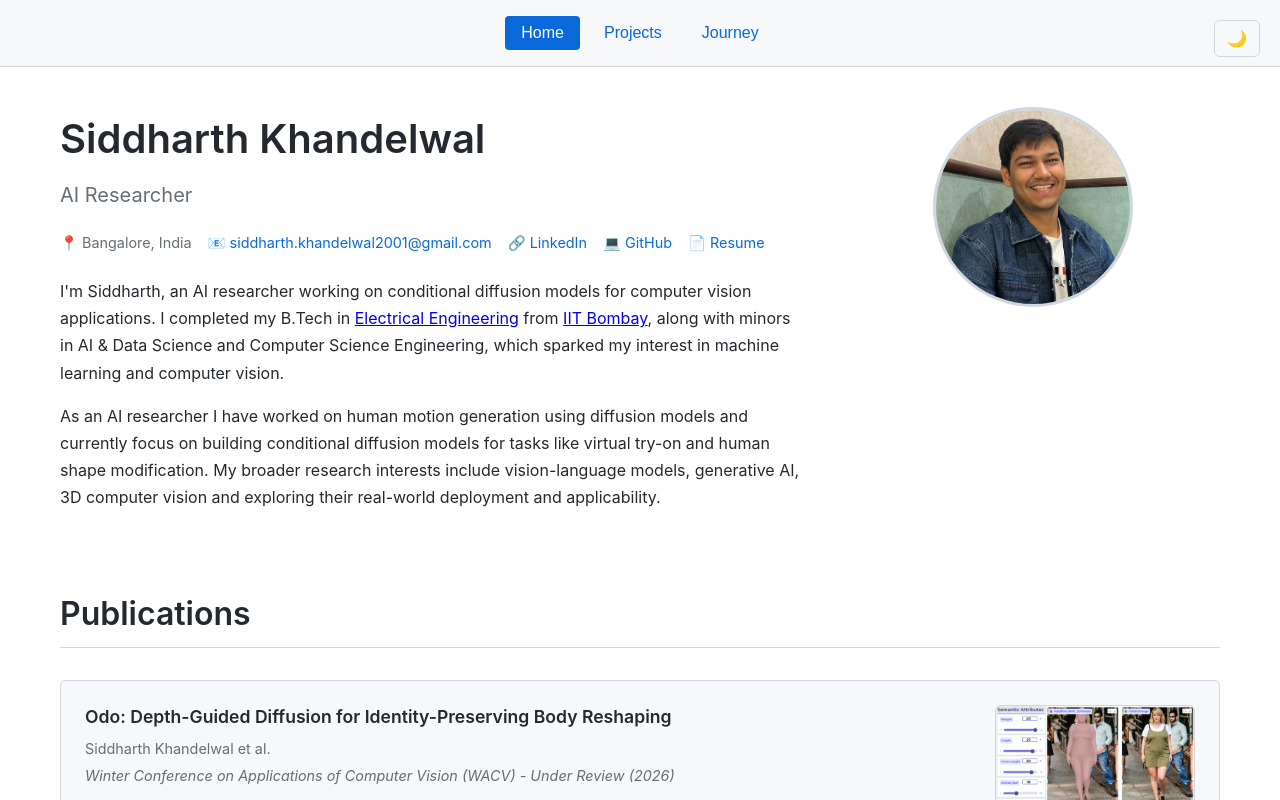
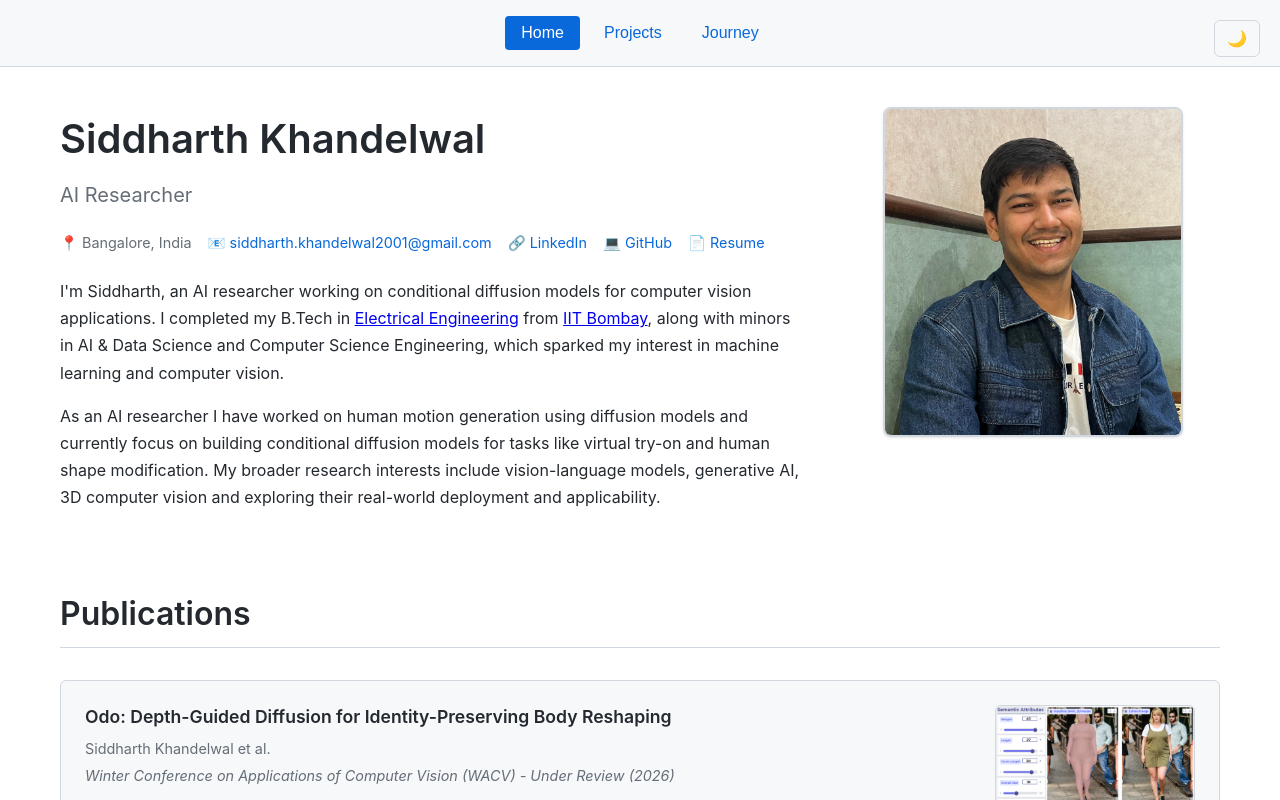
Before and after one commit to siddharth1712/Personal_Website, a React (Create React App) app: page / in a window 1280 px wide. Shown: the top 800 px of the page. Built offline with nearby package versions, Linux system fonts and the light colour scheme; the HTML template or start-up script is replaced by a standard one.

Commit message:
Updated image

```diff
--- a/src/App.css
+++ b/src/App.css
@@ -126,11 +126,11 @@ body {
 }
 
 .profile-image img {
-    width: 200px;
-    height: 200px;
-    border-radius: 50%;
-    object-fit: cover;
-    border: 3px solid var(--border-color);
+    max-width: 300px;
+    height: auto;
+    border-radius: 8px;
+    border: 2px solid var(--border-color);
+    box-shadow: var(--shadow);
 }
 
 /* Projects Section */
```
